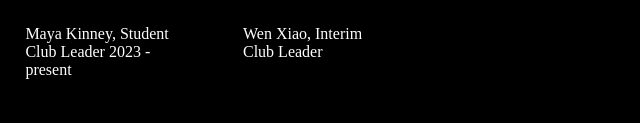
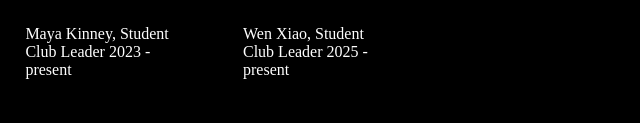
Before and after one commit to dw7279176/Loomis_Astronomy_Society, a plain HTML site: page index.html in a window 1280 px wide. Shown: the part 669-792 px from the top of the page, 461-1101 px from the left. Drawn offline with Linux system fonts and the light colour scheme.

Commit message:
Update index.html

```diff
--- a/index.html
+++ b/index.html
@@ -352,7 +352,7 @@
             <img id="maya" src="Images/mayakinney.jpg"></img>
             <p id="maya_labeling"> Maya Kinney, Student Club Leader 2023 - present </p>
             <img id="wen" src="Images/wenxiao.jpg"></img>
-            <p id="wen_labeling">Wen Xiao, Interim Club Leader</p>
+            <p id="wen_labeling">Wen Xiao, Student Club Leader 2025 - present</p>
         </div>
         <div class="past_summary">
             <p id="other_students"> And many other students passionate about Astronomy. <br> <br>
```
